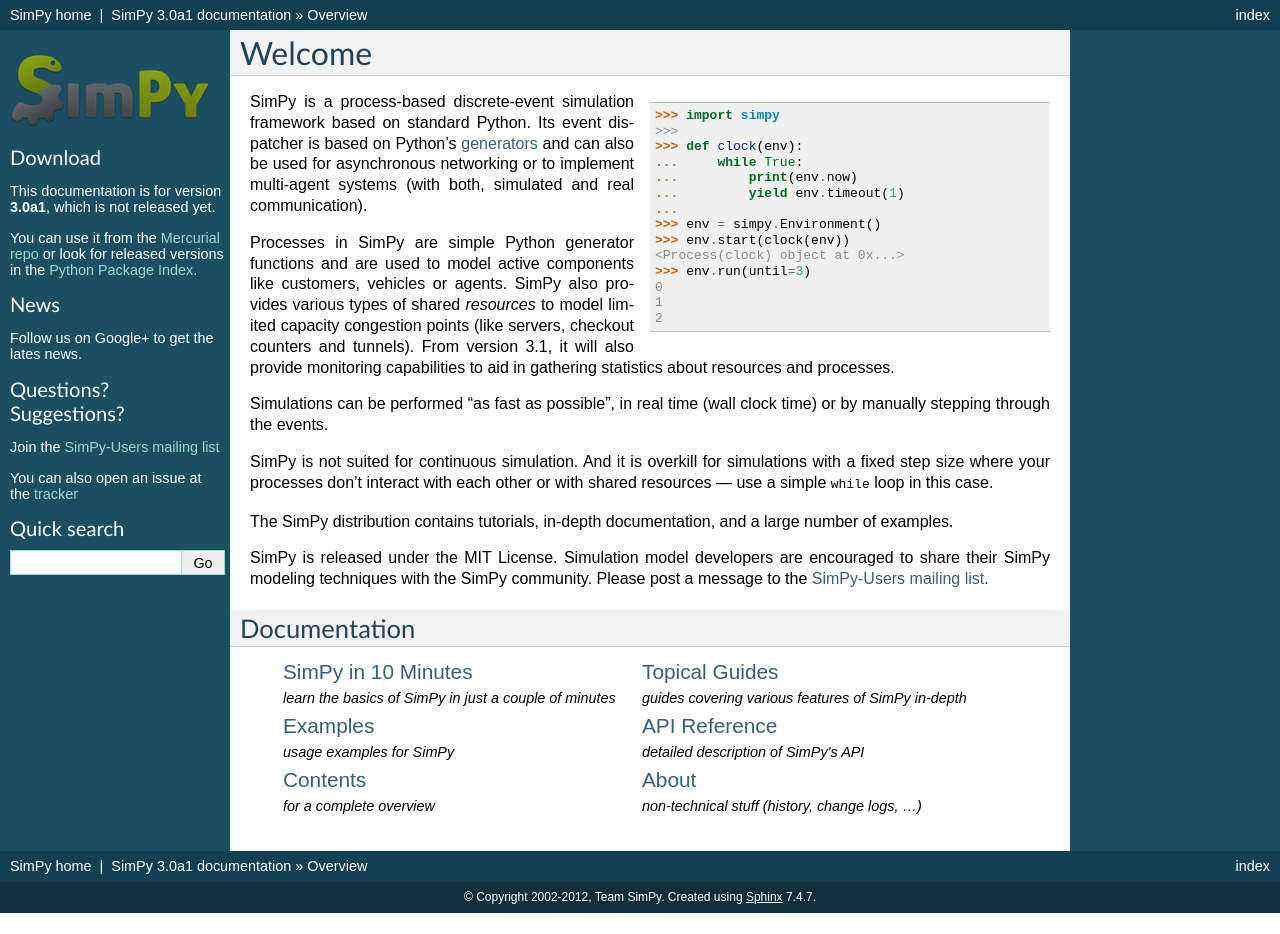
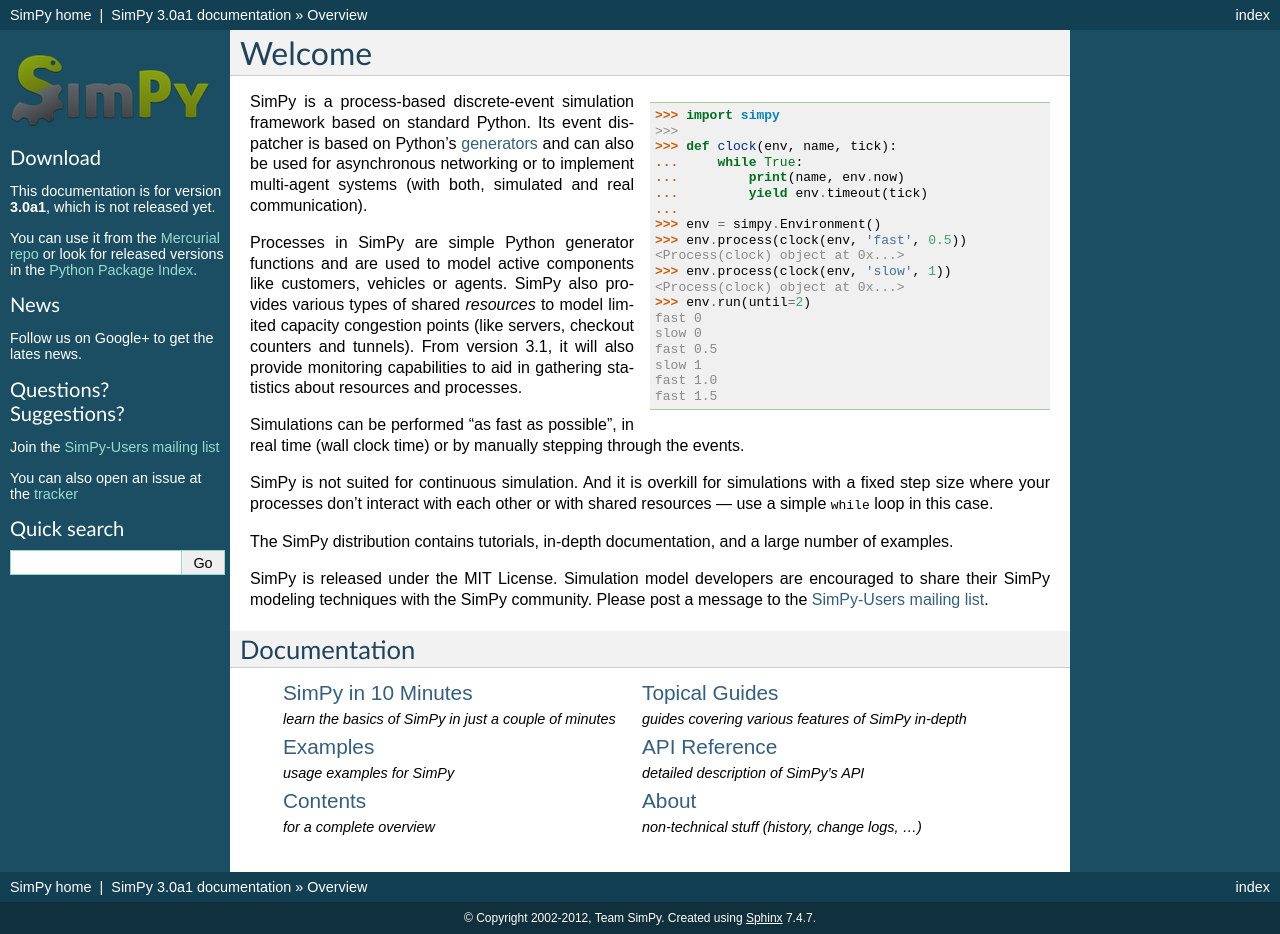
Before and after one commit to Uzere/uSim, a Sphinx documentation site: the page built from docs/index.rst, in a window 1280 px wide. Built offline with Sphinx 7.4.7, drawn with Linux system fonts in a browser that asks for light colours; pages that are not in the unit, such as notebooks, are missing from menus; comment, search, counter and statistics services are not loaded; before the commit the page ends 913 px from its top, so only the background shows below that.

Commit message:
Changed the appetizer example. Fixed #33.

```diff
--- a/docs/_templates/index.html
+++ b/docs/_templates/index.html
@@ -7,19 +7,25 @@
 <div style="width: 25em; margin: 0 0 .5em 1em; float: right;">
 <div class="highlight-python"><div class="highlight"><pre><span class="gp">&gt;&gt;&gt; </span><span class="kn">import</span> <span class="nn">simpy</span>
 <span class="go">&gt;&gt;&gt;</span>
-<span class="gp">&gt;&gt;&gt; </span><span class="k">def</span> <span class="nf">clock</span><span class="p">(</span><span class="n">env</span><span class="p">):</span>
+<span class="gp">&gt;&gt;&gt; </span><span class="k">def</span> <span class="nf">clock</span><span class="p">(</span><span class="n">env</span><span class="p">,</span> <span class="n">name</span><span class="p">,</span> <span class="n">tick</span><span class="p">):</span>
 <span class="gp">... </span>    <span class="k">while</span> <span class="bp">True</span><span class="p">:</span>
-<span class="gp">... </span>        <span class="k">print</span><span class="p">(</span><span class="n">env</span><span class="o">.</span><span class="n">now</span><span class="p">)</span>
-<span class="gp">... </span>        <span class="k">yield</span> <span class="n">env</span><span class="o">.</span><span class="n">timeout</span><span class="p">(</span><span class="mi">1</span><span class="p">)</span>
+<span class="gp">... </span>        <span class="k">print</span><span class="p">(</span><span class="n">name</span><span class="p">,</span> <span class="n">env</span><span class="o">.</span><span class="n">now</span><span class="p">)</span>
+<span class="gp">... </span>        <span class="k">yield</span> <span class="n">env</span><span class="o">.</span><span class="n">timeout</span><span class="p">(</span><span class="n">tick</span><span class="p">)</span>
 <span class="gp">...</span>
 <span class="gp">&gt;&gt;&gt; </span><span class="n">env</span> <span class="o">=</span> <span class="n">simpy</span><span class="o">.</span><span class="n">Environment</span><span class="p">()</span>
-<span class="gp">&gt;&gt;&gt; </span><span class="n">env</span><span class="o">.</span><span class="n">start</span><span class="p">(</span><span class="n">clock</span><span class="p">(</span><span class="n">env</span><span class="p">))</span>
+<span class="gp">&gt;&gt;&gt; </span><span class="n">env</span><span class="o">.</span><span class="n">process</span><span class="p">(</span><span class="n">clock</span><span class="p">(</span><span class="n">env</span><span class="p">,</span> <span class="s">&#39;fast&#39;</span><span class="p">,</span> <span class="mf">0.5</span><span class="p">))</span>
 <span class="go">&lt;Process(clock) object at 0x...&gt;</span>
-<span class="gp">&gt;&gt;&gt; </span><span class="n">env</span><span class="o">.</span><span class="n">run</span><span class="p">(</span><span class="n">until</span><span class="o">=</span><span class="mi">3</span><span class="p">)</span>
-<span class="go">0</span>
-<span class="go">1</span>
-<span class="go">2</span>
-</pre></div></div>
+<span class="gp">&gt;&gt;&gt; </span><span class="n">env</span><span class="o">.</span><span class="n">process</span><span class="p">(</span><span class="n">clock</span><span class="p">(</span><span class="n">env</span><span class="p">,</span> <span class="s">&#39;slow&#39;</span><span class="p">,</span> <span class="mi">1</span><span class="p">))</span>
+<span class="go">&lt;Process(clock) object at 0x...&gt;</span>
+<span class="gp">&gt;&gt;&gt; </span><span class="n">env</span><span class="o">.</span><span class="n">run</span><span class="p">(</span><span class="n">until</span><span class="o">=</span><span class="mi">2</span><span class="p">)</span>
+<span class="go">fast 0</span>
+<span class="go">slow 0</span>
+<span class="go">fast 0.5</span>
+<span class="go">slow 1</span>
+<span class="go">fast 1.0</span>
+<span class="go">fast 1.5</span>
+</pre></div>
+</div>
 </div>
 
 <p>SimPy is a process-based discrete-event simulation framework based on
--- a/docs/contents.rst
+++ b/docs/contents.rst
@@ -1,7 +1,6 @@
 =======================
 Documentation for SimPy
 =======================
-
 
 Contents:
 
```
Also changed, not shown: README.txt (+13 -9 lines).
